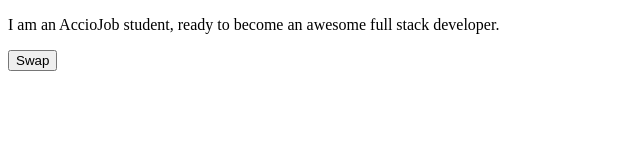
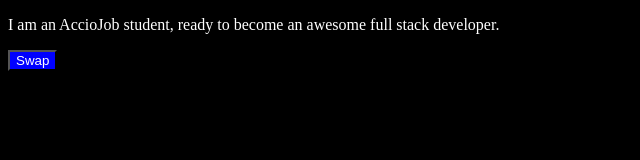
Before and after one commit to acciojob/dark-theme-dhruvk-081, a website: page main.html in a window 1280 px wide. Both pictures are taken after a click on the button "Swap". Shown: the whole page, without its empty margins (0-640 px from the left). Drawn offline with Linux system fonts and the light colour scheme.

Commit message:
Update-2

```diff
--- a/main.html
+++ b/main.html
@@ -1,20 +1,23 @@
 <!DOCTYPE html>
 <html>
+
 <head>
   <title>
     Dark Theme
   </title>
   <link rel="stylesheet" href="styles.css">
 </head>
+
 <body>
   <main id="app" class="day">
     <!-- html markup here -->
     <p id="ptag">
       I am an AccioJob student, ready to become an awesome full stack developer.
     </p>
-      <button id="swap">Swap</button>
+    <button id="swap" class="button_day">Swap</button>
   </main>
 
   <script src="./script.js"></script>
 </body>
+
 </html>
--- a/script.js
+++ b/script.js
@@ -1,8 +1,8 @@
-let swap = document.getElementById("swap");
-swap.onclick = function () {
+let swapTheme = document.getElementById("swap");
+let buttonTheme = document.querySelector("#swap");
+
+
+swapTheme.onclick = function () {
     document.body.classList.toggle("night");
-    if(document.body.classList.toggle("night")){
-        document.button.classList.toggle("button-night");
-    }
+    buttonTheme.classList.toggle("button_night");
 }
-//your code here
--- a/styles.css
+++ b/styles.css
@@ -1,16 +1,27 @@
-#app{
-  height:90vh;
-}
-.night{
-  background-color: black;
-  color:white;
+#app {
+  height: 90vh;
 }
 
-#swap{
-  outline:0;
+.night {
+  background-color: black;
+  color: white;
 }
 
-.button_night{
-  background-color:blue;
-  color:white;
+/* .day{
+  background-color: white;
+  color: black;
+} */
+
+#swap {
+  outline: 0;
 }
+
+.button_night {
+  background-color: blue;
+  color: white;
+}
+
+/* .button_day {
+  background-color: white;
+  color: black;
+} */
```
Lines whose indentation alone changed are shown as unchanged.
